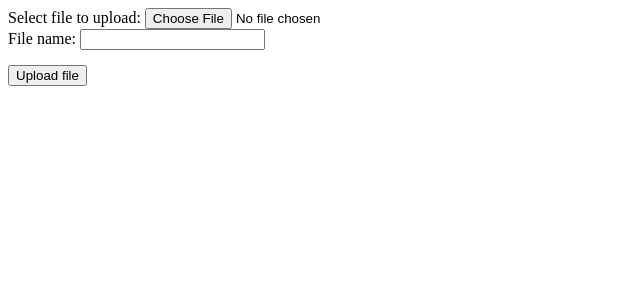
After one commit to SickMyDucks/my-final-filer, a PHP site: template views/upload.html.twig in a window 1280 px wide. The commit adds this page. Shown: the top 300 px of the page, without its empty margins (0-640 px from the left). Run offline with PHP 8.4, Linux system fonts and the light colour scheme; the template is opened without the code that fills it, so the values that code supplies are empty; a stand-in replaces the project's code that opens the database connection; some libraries are stand-ins or nearby versions.

Commit message:
Added upload template

```diff
--- a/assets/css/style.css
+++ b/assets/css/style.css
@@ -23,3 +23,11 @@ span {
 input[type="submit"] {
     margin: 15px auto;
 }
+
+.error {
+    color: #D64541;
+}
+
+.success {
+    color : #26A65B;
+}
--- /dev/null
+++ b/views/upload.html.twig
@@ -0,0 +1,13 @@
+{% extends 'layout.html.twig' %}
+
+{% block page_title %}Your files{% endblock %}
+
+{% block content %}
+<form action="?action=upload" method="POST" enctype="multipart/form-data" name="upload">
+    <div class="error">{{ error }}</div>
+    <label for="file">Select file to upload: </label><input type="file" name="file" id="file"><br>
+    <label for="name">File name: </label><input type="test" name="name" id="name"><br>
+    <input type="submit" name="submit" value="Upload file">
+    <div class="success">{{ success }}</div>
+</form>
+{% endblock %}
```
